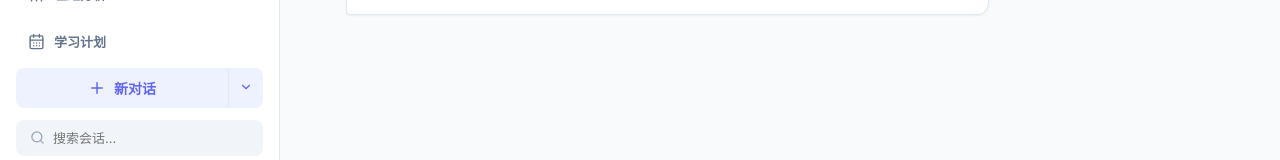
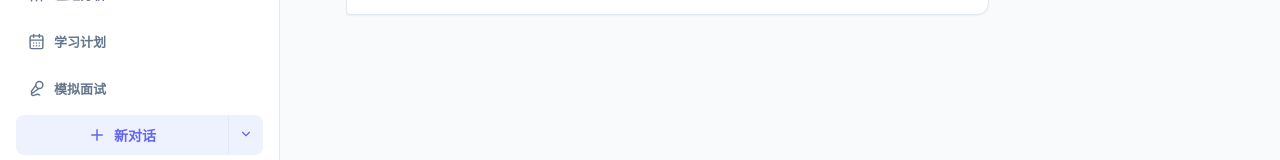
Before and after one commit to LCL-001/my-ai-agent, a Vue app in the folder my-ai-agent-frontend/: page /love in a window 1280 px wide. Shown: the part 138-298 px from the top of the page. Built offline with nearby package versions, Linux system fonts and the light colour scheme; no server answers.

Commit message:
fix(frontend): 添加模拟面试入口

```diff
--- a/my-ai-agent-frontend/src/components/Sidebar.vue
+++ b/my-ai-agent-frontend/src/components/Sidebar.vue
@@ -6,7 +6,7 @@ import { useConversationStore } from '@/stores/conversation'
 import { useLoginPrompt } from '@/composables/useLoginPrompt'
 import {
   Plus, MessageSquare, Search, Trash2, Edit3, Check, X,
-  User, LogIn, LogOut, Sparkles, Bot, ChevronDown, BookOpen, ChartNoAxesColumnIncreasing, CalendarDays
+  User, LogIn, LogOut, Sparkles, Bot, ChevronDown, BookOpen, ChartNoAxesColumnIncreasing, CalendarDays, MicVocal
 } from 'lucide-vue-next'
 
 const router = useRouter()
@@ -92,6 +92,9 @@ async function handleLogin() {
     </button>
     <button class="knowledge-link" :class="{ active: route.path === '/plans' }" @click="router.push('/plans')">
       <CalendarDays :size="17" /> 学习计划
+    </button>
+    <button class="knowledge-link" :class="{ active: route.path === '/interviews' }" @click="router.push('/interviews')">
+      <MicVocal :size="17" /> 模拟面试
     </button>
     <div class="new-chat-wrap">
       <button class="new-chat-btn" @click="newChat()">
```
